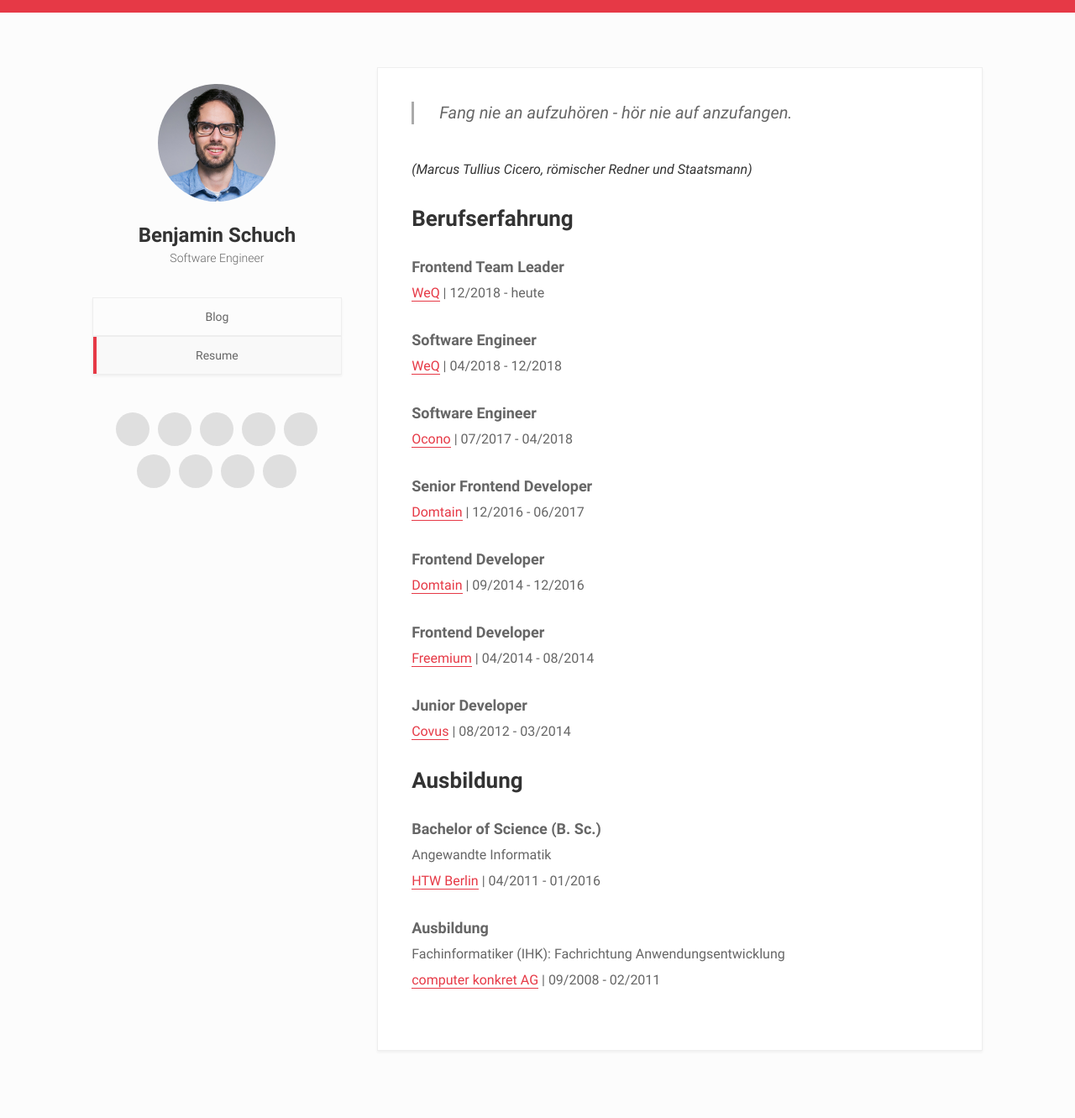
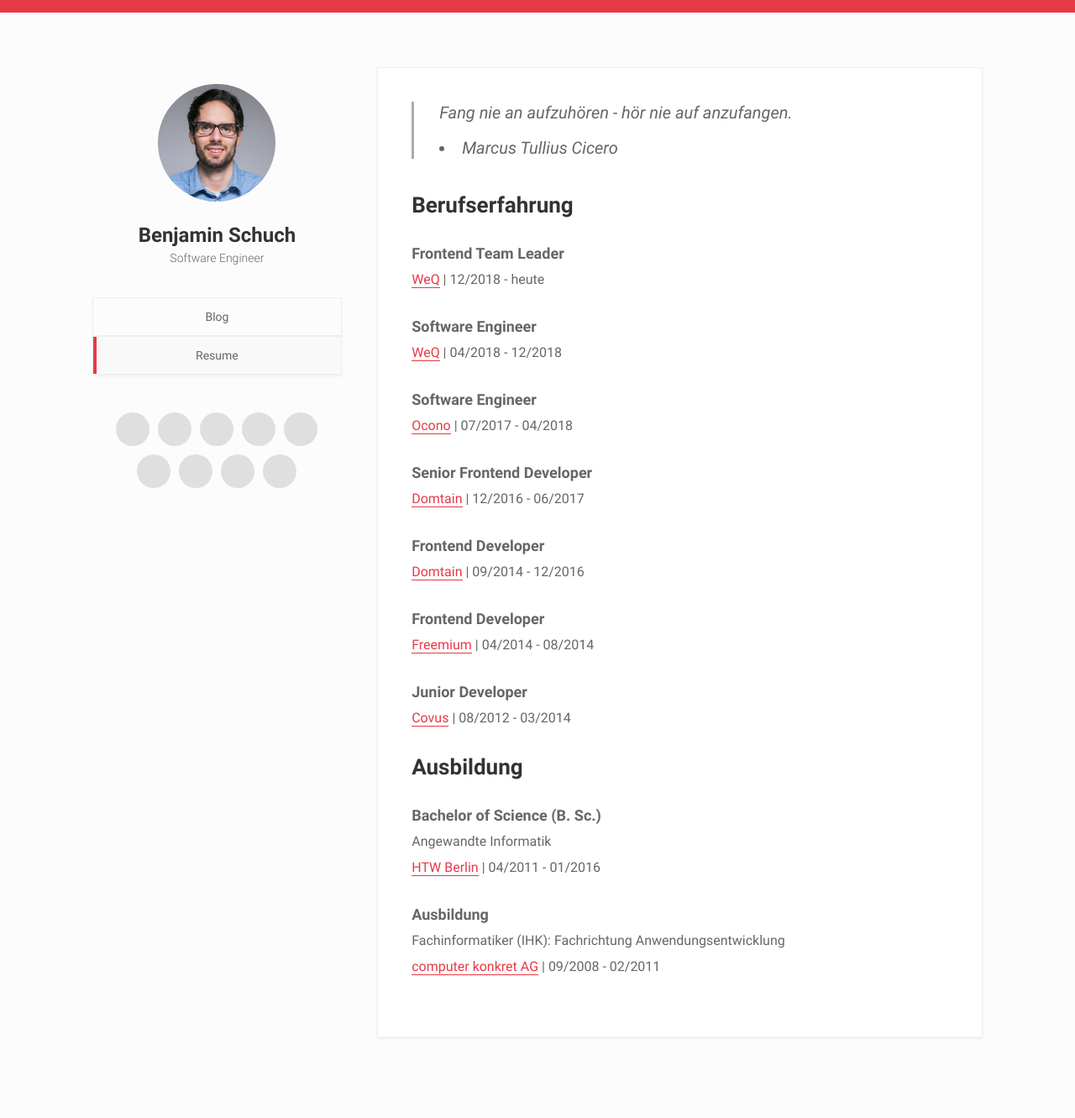
Before and after one commit to chillyistkult/chillyistkult.github.io, a Jekyll site: the page built from _pages/about/index.md, in a window 1280 px wide. Shown: the whole page at 84% size. Built offline with Jekyll 4.4.1, drawn with Linux system fonts in a browser that asks for light colours; comment, search, counter and statistics services are not loaded.

Commit message:
Update index.md

```diff
--- a/_pages/about/index.md
+++ b/_pages/about/index.md
@@ -6,8 +6,8 @@ published: true
 ---
 
 > Fang nie an aufzuhören - hör nie auf anzufangen.
-
-*(Marcus Tullius Cicero, römischer Redner und Staatsmann)*
+>
+> - Marcus Tullius Cicero
 
 ## Berufserfahrung
 
```
